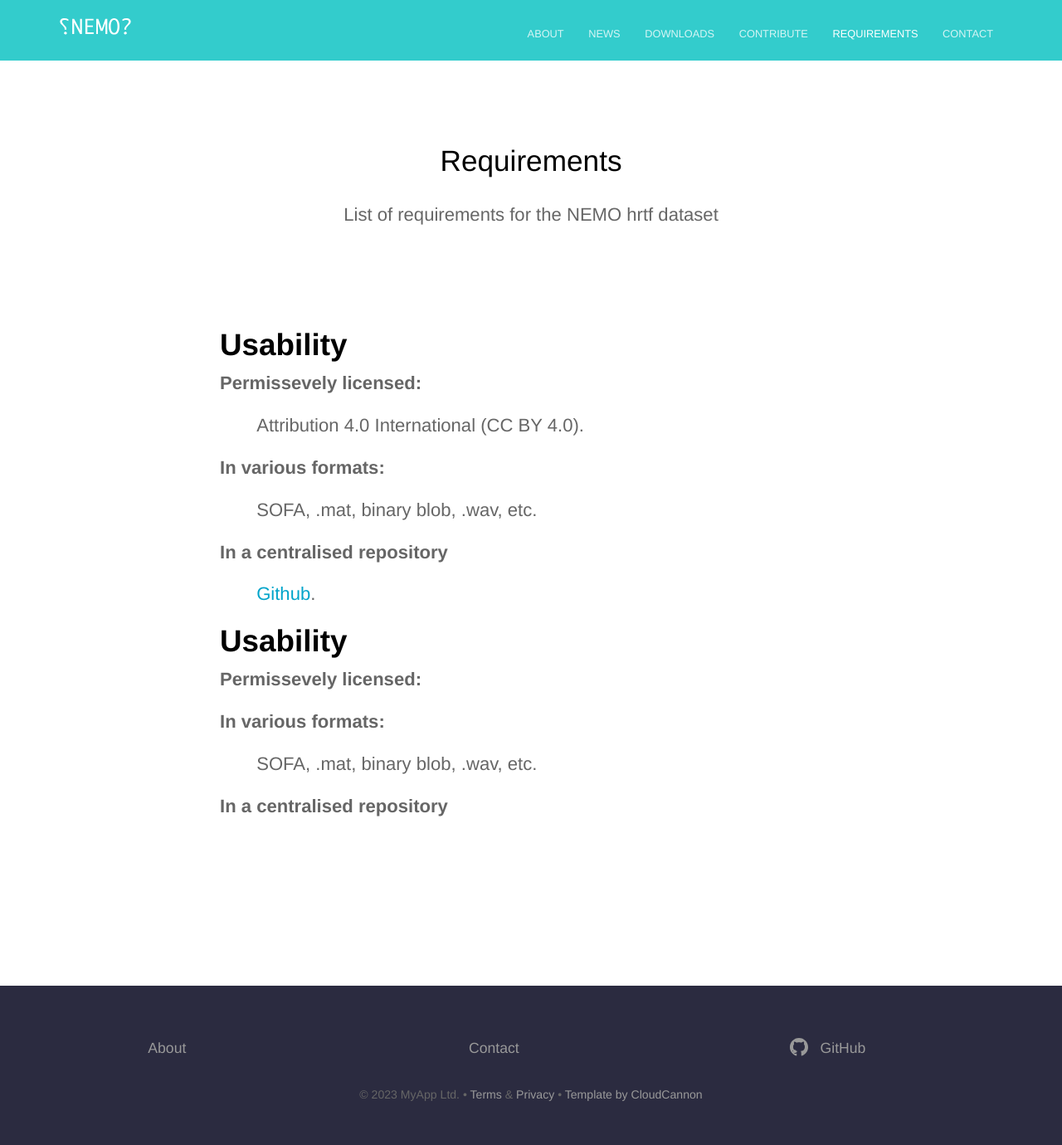
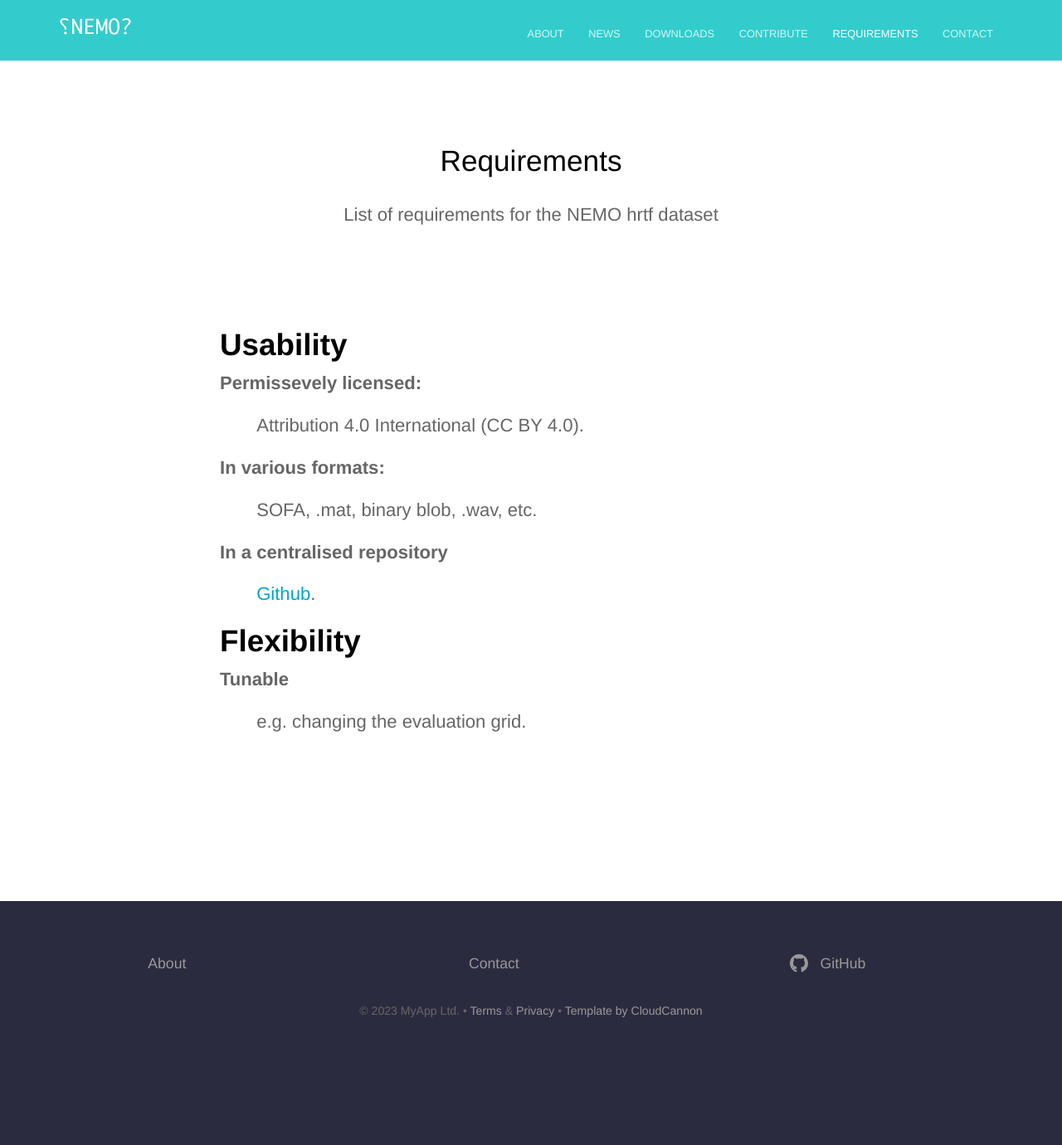
Before and after one commit to TheNEMOproject/TheNEMOproject.github.io, a Jekyll site: the page built from requirements.html, in a window 1280 px wide. Shown: the whole page at 83% size. Built offline with Jekyll 4.4.1, drawn with Linux system fonts in a browser that asks for light colours; after the commit the page ends 1278 px from its top, so only the background shows below that.

Commit message:
Update requirements.html

```diff
--- a/requirements.html
+++ b/requirements.html
@@ -12,11 +12,9 @@ description: List of requirements for the NEMO hrtf dataset
                 <p class="subtext_left editable"><strong>In a centralised repository</strong></p>
 		<p class="subtext_left editable">&emsp;&emsp;<a href="https://github.com/TheNEMOproject/NEMOhrtf">Github</a>.</p>
 
-		<h1 class="editable"><strong>Usability</strong></h1>
-		<p class="subtext_left editable"><strong>Permissevely licensed:</strong></p>
-                <p class="subtext_left editable"><strong>In various formats:</strong></p>
-		<p class="subtext_left editable">&emsp;&emsp;SOFA, .mat, binary blob, .wav, etc.</p>
-                <p class="subtext_left editable"><strong>In a centralised repository</strong></p>
+		<h1 class="editable"><strong>Flexibility</strong></h1>
+		<p class="subtext_left editable"><strong>Tunable</strong></p>
+		<p class="subtext_left editable">&emsp;&emsp;e.g. changing the evaluation grid.</p>
   </div>
 </section>
 
```
